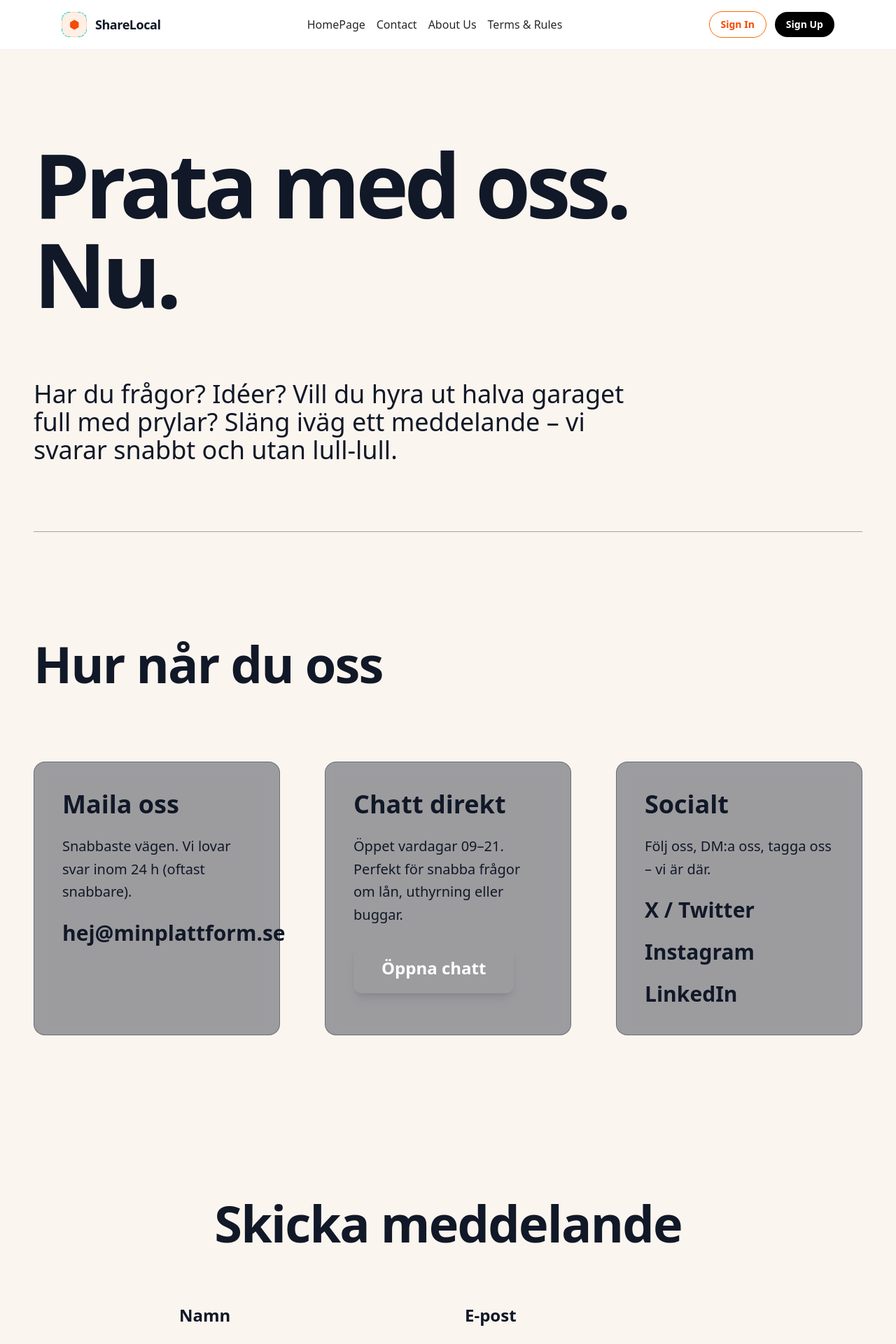
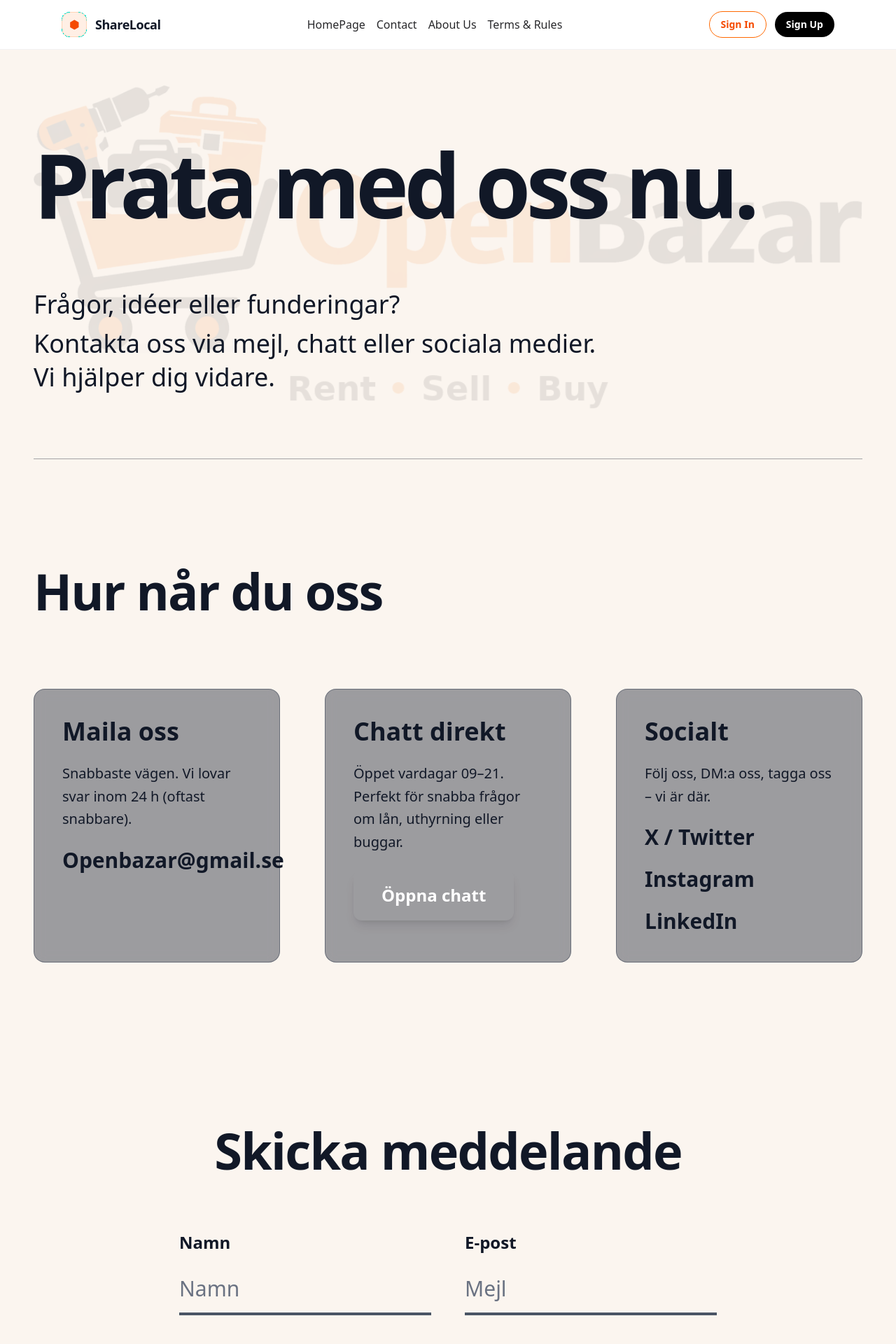
Before and after one commit to ShalghamKhor/ProjectAlpha, a Next.js app: page /contact in a window 1280 px wide. Shown: the top 1920 px of the page at 70% size. Built offline with nearby package versions, Linux system fonts and the light colour scheme; no server answers.

Commit message:
Updated contact page and added OpenBazar logo

```diff
--- a/app/(site)/contact/page.tsx
+++ b/app/(site)/contact/page.tsx
@@ -2,17 +2,33 @@
   return (
     <main className="container mx-auto px-5 md:px-8 lg:px-12 max-w-7xl">
       {/* Hero – massive, commanding, slashes in */}
-      <section className="hero min-h-[70vh] flex flex-col justify-center py-20 md:py-32">
+      <section className="hero relative overflow-hidden min-h-[70vh] flex flex-col justify-center py-20 md:py-32">
+        {/* Background Logo (transparent) */}
+        <div className="absolute inset-0 flex items-center justify-center pointer-events-none">
+          <img
+            src="/openbazar-logo.svg"
+            alt=""
+            className="w-[2200px] opacity-[0.09] select-none"
+          />
+        </div>
+
         <h1
-          className="text-5xl md:text-7xl lg:text-8xl xl:text-9xl font-black leading-none tracking-tighter animate-[reveal_1.4s_cubic-bezier(0.16,1,0.3,1)_forwards] opacity-0"
+          className="relative z-10 text-5xl md:text-7xl lg:text-8xl xl:text-9xl font-black leading-none tracking-tighter animate-[reveal_1.4s_cubic-bezier(0.16,1,0.3,1)_forwards] opacity-0"
         >
-          Prata med oss.<br />Nu.
+          Prata med oss nu.
         </h1>
 
-        <p className="mt-10 md:mt-14 text-xl md:text-3xl lg:text-4xl font-medium max-w-4xl opacity-0 animate-[fadeUp_1.2s_0.4s_ease-out_forwards] translate-y-8">
-          Har du frågor? Idéer? Vill du hyra ut halva garaget full med prylar?
-          Släng iväg ett meddelande – vi svarar snabbt och utan lull-lull.
-        </p>
+        <div className="relative z-10 mt-10 md:mt-14 max-w-4xl opacity-0 animate-[fadeUp_1.2s_0.4s_ease-out_forwards] translate-y-8">
+          <p className="text-xl md:text-3xl lg:text-4xl font-medium">
+            Frågor, idéer eller funderingar?
+          </p>
+          <p className="text-xl md:text-3xl lg:text-4xl font-medium mt-4">
+            Kontakta oss via mejl, chatt eller sociala medier.
+          </p>
+          <p className="text-xl md:text-3xl lg:text-4xl font-medium mt-2">
+            Vi hjälper dig vidare.
+          </p>
+        </div>
       </section>
 
       {/* Contact Methods – bold cards with stagger */}
@@ -34,7 +50,7 @@
               href="mailto:hej@minplattform.se"
               className="inline-block text-2xl md:text-3xl font-bold text-[var(--primary)] hover:underline underline-offset-8 decoration-4 group-hover:scale-105 transition-transform"
             >
-              hej@minplattform.se
+              Openbazar@gmail.se
             </a>
           </div>
 
@@ -44,11 +60,10 @@
               Chatt direkt
             </h3>
             <p className="text-lg md:text-xl leading-relaxed mb-6">
-              Öppet vardagar 09–21. Perfekt för snabba frågor om lån, uthyrning eller buggar.
+              Öppet vardagar 09–21. Perfekt för snabba frågor om lån, uthyrning
+              eller buggar.
             </p>
-            <button
-              className="bg-[var(--primary)] text-white text-xl md:text-2xl font-bold px-10 py-5 rounded-xl shadow-lg shadow-[var(--primary)]/30 hover:shadow-2xl hover:shadow-[var(--primary)]/50 hover:scale-105 active:scale-95 transition-all duration-300"
-            >
+            <button className="bg-[var(--primary)] text-white text-xl md:text-2xl font-bold px-10 py-5 rounded-xl shadow-lg shadow-[var(--primary)]/30 hover:shadow-2xl hover:shadow-[var(--primary)]/50 hover:scale-105 active:scale-95 transition-all duration-300">
               Öppna chatt
             </button>
           </div>
@@ -62,9 +77,15 @@
               Följ oss, DM:a oss, tagga oss – vi är där.
             </p>
             <div className="flex flex-wrap gap-6 text-2xl md:text-3xl font-bold">
-              <a href="#" className="hover:text-[var(--primary)] transition-colors">X / Twitter</a>
-              <a href="#" className="hover:text-[var(--primary)] transition-colors">Instagram</a>
-              <a href="#" className="hover:text-[var(--primary)] transition-colors">LinkedIn</a>
+              <a href="#" className="hover:text-[var(--primary)] transition-colors">
+                X / Twitter
+              </a>
+              <a href="#" className="hover:text-[var(--primary)] transition-colors">
+                Instagram
+              </a>
+              <a href="#" className="hover:text-[var(--primary)] transition-colors">
+                LinkedIn
+              </a>
             </div>
           </div>
         </div>
@@ -86,7 +107,7 @@
                 type="text"
                 id="name"
                 className="w-full bg-transparent border-b-4 border-gray-600 focus:border-[var(--primary)] text-2xl md:text-3xl py-4 focus:outline-none transition-colors duration-300 placeholder-gray-500"
-                placeholder="Vad heter du?"
+                placeholder="Namn"
                 required
               />
             </div>
@@ -99,7 +120,7 @@
                 type="email"
                 id="email"
                 className="w-full bg-transparent border-b-4 border-gray-600 focus:border-[var(--primary)] text-2xl md:text-3xl py-4 focus:outline-none transition-colors duration-300 placeholder-gray-500"
-                placeholder="din@email.se"
+                placeholder="Mejl"
                 required
               />
             </div>
@@ -113,7 +134,7 @@
               id="message"
               rows={6}
               className="w-full bg-transparent border-b-4 border-gray-600 focus:border-[var(--primary)] text-2xl md:text-3xl py-4 focus:outline-none transition-colors duration-300 placeholder-gray-500 resize-none"
-              placeholder="Berätta vad du vill snacka om..."
+              placeholder="Berätta vad du behöver hjälp med."
               required
             />
           </div>
```
Also changed, not shown: public/openbazar-logo.svg (added).
